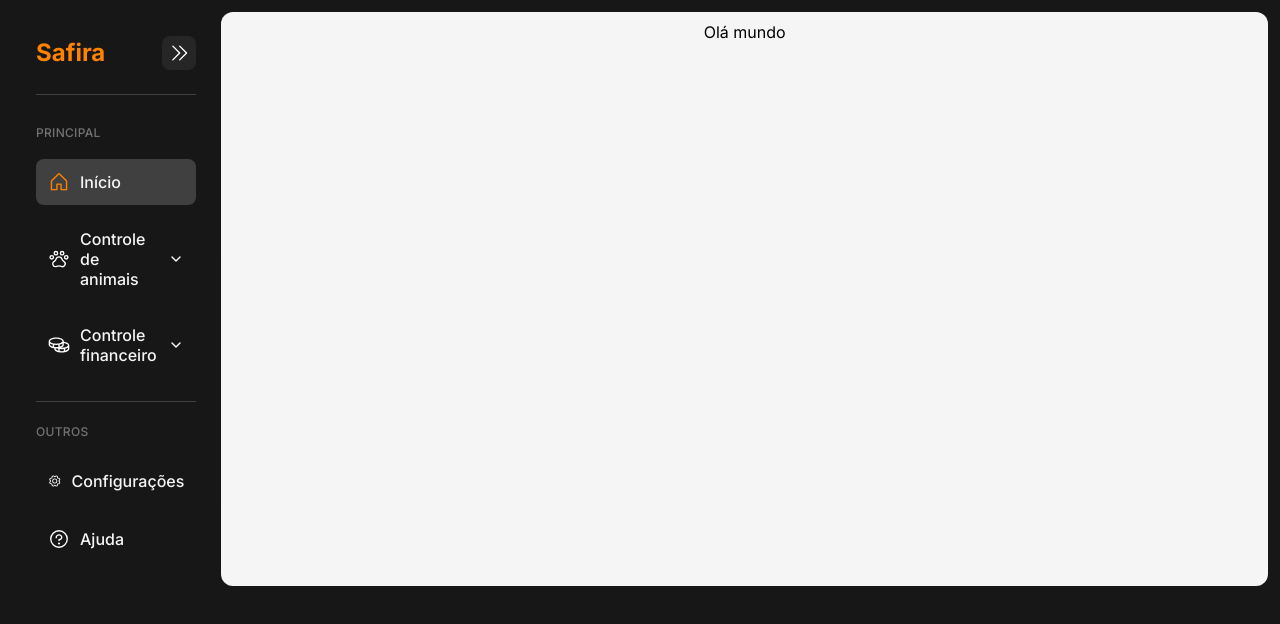
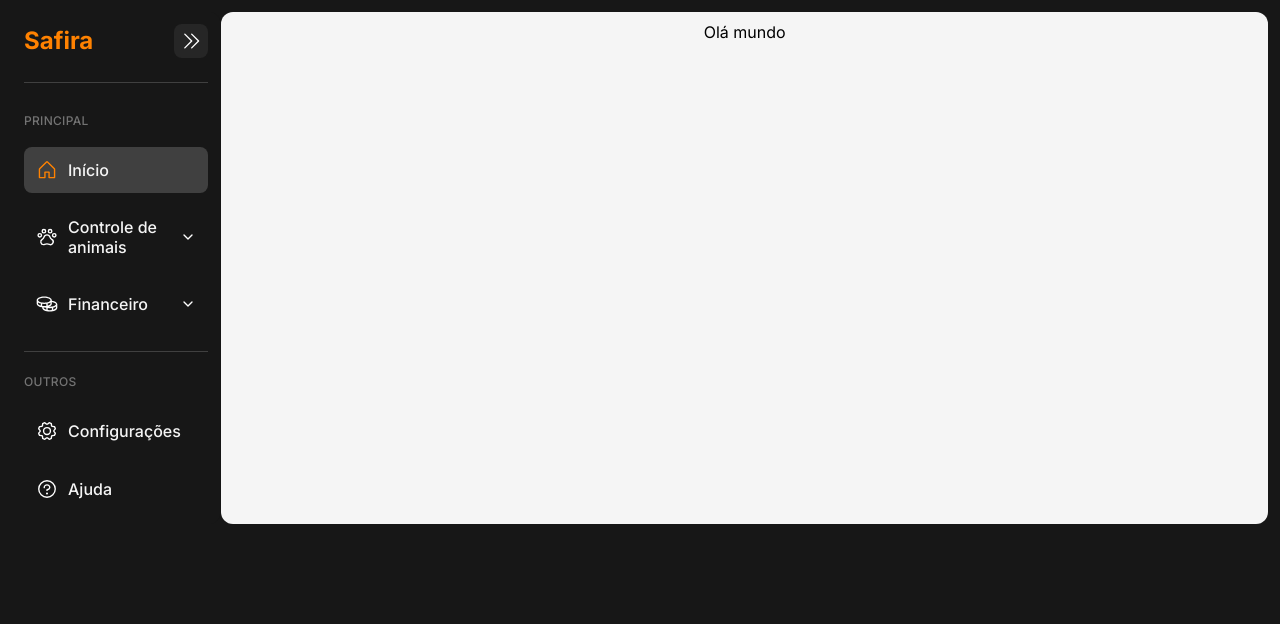
Before and after one commit to Gabriel300p/safira, a Next.js app: page / in a window 1280 px wide. Shown: the top 624 px of the page. Built offline with nearby package versions, Linux system fonts and the light colour scheme.

Commit message:
arrumando erros da sidebar

```diff
--- a/src/components/sidebar.tsx
+++ b/src/components/sidebar.tsx
@@ -85,7 +85,7 @@ function SidebarItems({
                           : "hover:bg-neutral-800 transition-all duration-200 ease-in-out"
                       } ${
                         open ? "p-3 justify-start" : "p-2 justify-center"
-                      } rounded-lg items-center gap-2.5 text-white flex flex-row`}
+                      } rounded-lg items-center gap-2.5 text-white flex flex-row text-sm lg:text-base `}
                     >
                       <item.icon
                         size={22}
@@ -112,7 +112,7 @@ function SidebarItems({
                                 pathname === child.href
                                   ? "bg-neutral-700"
                                   : "hover:bg-neutral-800 transition-all duration-200 ease-in-out"
-                              } px-4 py-2 rounded-lg items-center gap-2.5 text-white flex flex-row text-base`}
+                              } px-4 py-2 rounded-lg items-center gap-2.5 text-white flex flex-row text-sm lg:text-base`}
                             >
                               {child.name}
                             </Link>
@@ -189,12 +189,32 @@ export default function Sidebar() {
     { title: "OUTROS", items: outrosLinks },
   ];
 
+  const [isMobile, setIsMobile] = useState(false);
+  console.log(isMobile);
+
+  useEffect(() => {
+    const handleResize = () => {
+      if (window.innerWidth <= 768) {
+        setOpen(false);
+        setIsMobile(true);
+      } else {
+        setOpen(true);
+        setIsMobile(false);
+      }
+    };
+
+    handleResize(); // Verifica no primeiro render
+    window.addEventListener("resize", handleResize);
+
+    return () => window.removeEventListener("resize", handleResize);
+  }, []);
+
   return (
     <>
       <nav
         className={`${
           open
-            ? "w-1/6 p-6 justify-start items-start"
+            ? "w-2/3 sm:w-1/5 xl:w-1/6 p-3 2xl:p-6 justify-start items-start"
             : "w-20 px-4 py-6 justify-center items-center"
         } h-full bg-neutral-900 rounded-xl border-r border-black/10 flex-col inline-flex gap-6`}
       >
@@ -203,7 +223,9 @@ export default function Sidebar() {
             <div className="text-[#ff8201] text-2xl font-bold">Safira</div>
           ) : null}
           <button
-            className="p-1.5 bg-neutral-800 rounded-lg justify-center items-start gap-2 flex "
+            className={` ${
+              open ? "p-1.5" : "flex-grow shrink-0 p-2"
+            } bg-neutral-800 rounded-lg justify-center items-start gap-2 flex `}
             onClick={() => setOpen(!open)}
           >
             <PiCaretDoubleLeft
--- a/src/utils/sidebar-links.ts
+++ b/src/utils/sidebar-links.ts
@@ -51,7 +51,7 @@ const sidebarLinks: SectionItem[] = [
     ],
   },
   {
-    name: "Controle financeiro",
+    name: "Financeiro",
     href: "/controle-financeiro",
     icon: PiCoins,
     type: "dropdown",
```
